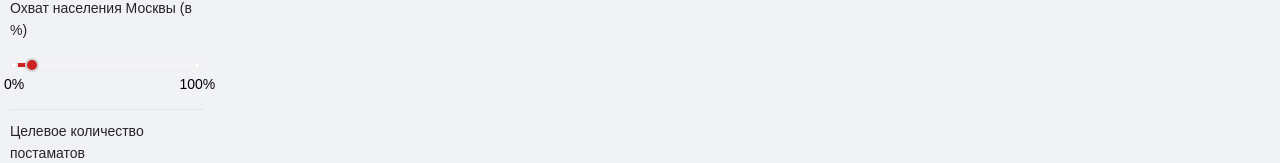
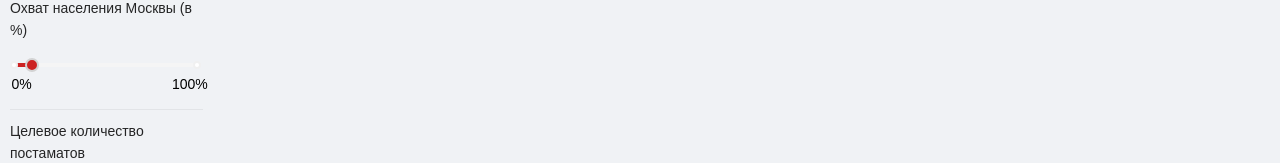
Before and after one commit to HoneyQumo/postamater, a React (Create React App) app: page /map in a window 1280 px wide. Shown: the part 477-640 px from the top of the page. Built offline with nearby package versions, Linux system fonts and the light colour scheme; no server answers; a web font is replaced by a local one.

Commit message:
в MapSidebar.jsx изменил стили Slider.

```diff
--- a/src/components/Map/MapSidebar/MapSidebar.jsx
+++ b/src/components/Map/MapSidebar/MapSidebar.jsx
@@ -108,7 +108,7 @@ const MapSidebar = () => {
         <Form.Item className="mapForm__item" label="Охват населения Москвы (в %)" name="targetCoverage"
                    initialValue={10}>
           <Slider min={1} max={100}
-                  marks={{0: {style: {color: 'black'}, label: '0%'}, 100: {style: {color: 'black'}, label: '100%'}}}
+                  marks={{0: {style: {color: 'black', paddingLeft: '15px'}, label: '0%'}, 100: {style: {color: 'black',  paddingRight: '15px'}, label: '100%'}}}
                   trackStyle={{backgroundColor: '#cc2222'}}
                   handleStyle={{backgroundColor: '#cc2222', borderColor: 'lightgray'}}
           />
```
